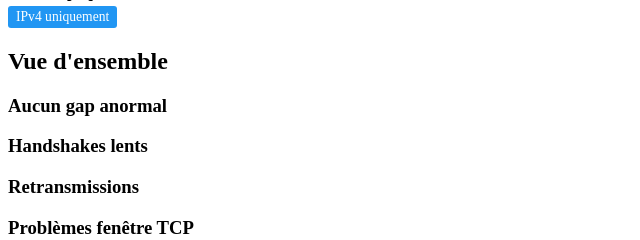
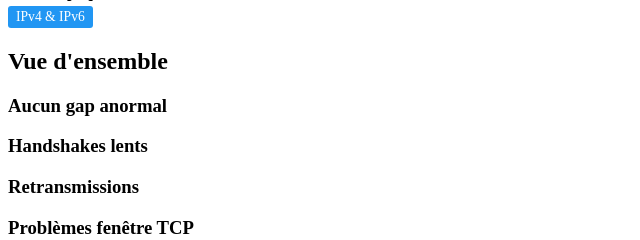
Before and after one commit to MacFlurry/pcap_analyzer, a Python web app: template templates/report_template.html in a window 1280 px wide. Shown: the part 152-392 px from the top of the page, without its empty margins (0-640 px from the left). Run offline with Jinja, Linux system fonts and the light colour scheme; the template is opened without the code that fills it, so the values that code supplies are empty.

Commit message:
Fix: Update report badge to indicate IPv4 & IPv6 support
The report template was still showing "IPv4 uniquement" badge even
though the analyzer now supports both IPv4 and IPv6 traffic analysis.

Changes:
- templates/report_template.html:58
  * Changed badge text from "IPv4 uniquement" to "IPv4 & IPv6"
  * Reflects actual dual-stack support in all analyzers

This accurately represents the current capabilities of the analyzer
which processes both IPv4 and IPv6 packets.

```diff
--- a/templates/report_template.html
+++ b/templates/report_template.html
@@ -55,7 +55,7 @@
                 <strong>Date d'analyse:</strong> {{ analysis_info.analysis_date }}<br>
                 <strong>Durée de capture:</strong> {{ "%.2f"|format(analysis_info.capture_duration) }} secondes<br>
                 <strong>Total de paquets:</strong> {{ analysis_info.total_packets }}<br>
-                <span style="display: inline-block; margin-top: 5px; padding: 3px 8px; background-color: #2196F3; color: white; border-radius: 3px; font-size: 0.85em;">IPv4 uniquement</span>
+                <span style="display: inline-block; margin-top: 5px; padding: 3px 8px; background-color: #2196F3; color: white; border-radius: 3px; font-size: 0.85em;">IPv4 & IPv6</span>
             </div>
         </header>
 
```
